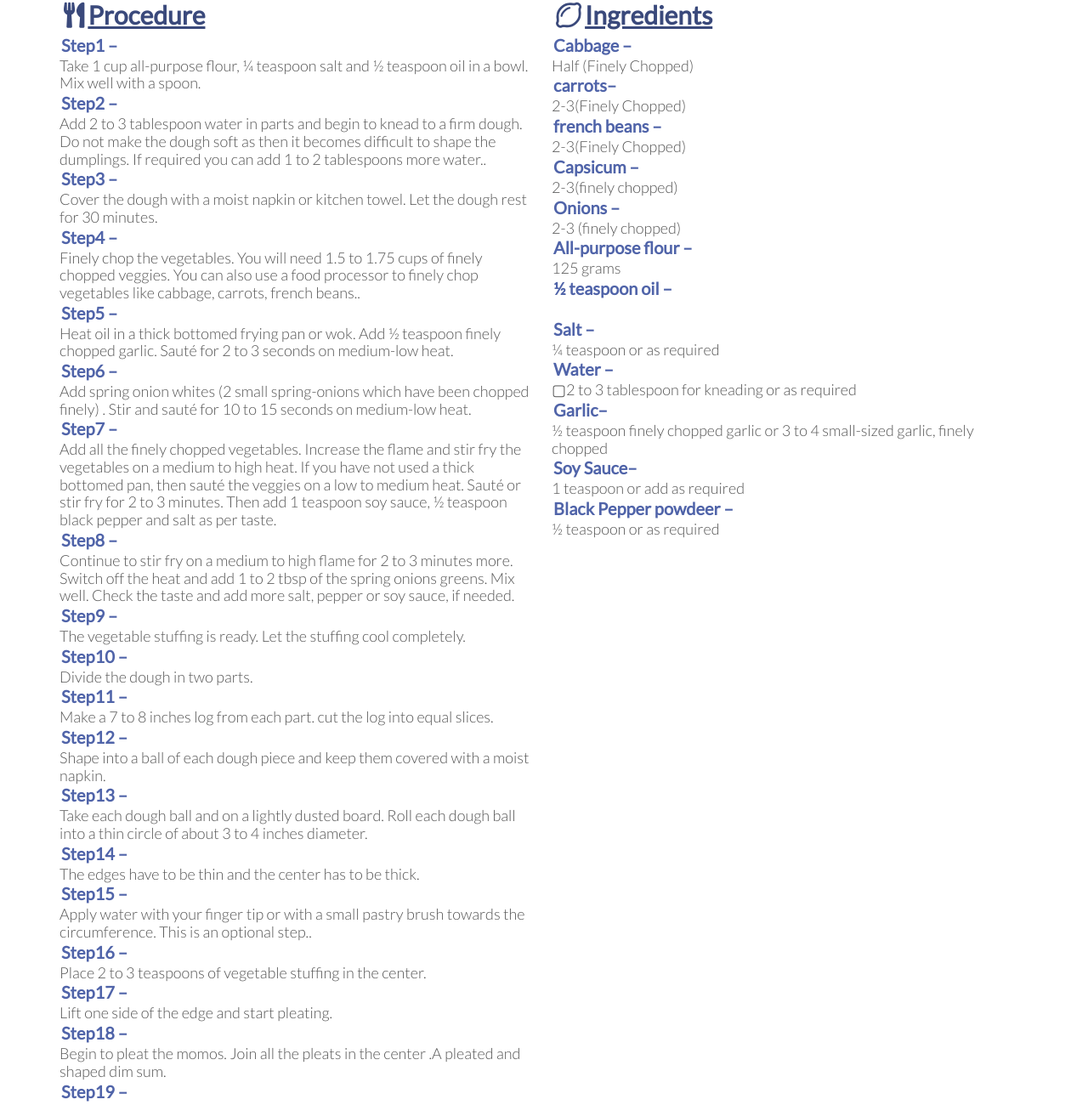
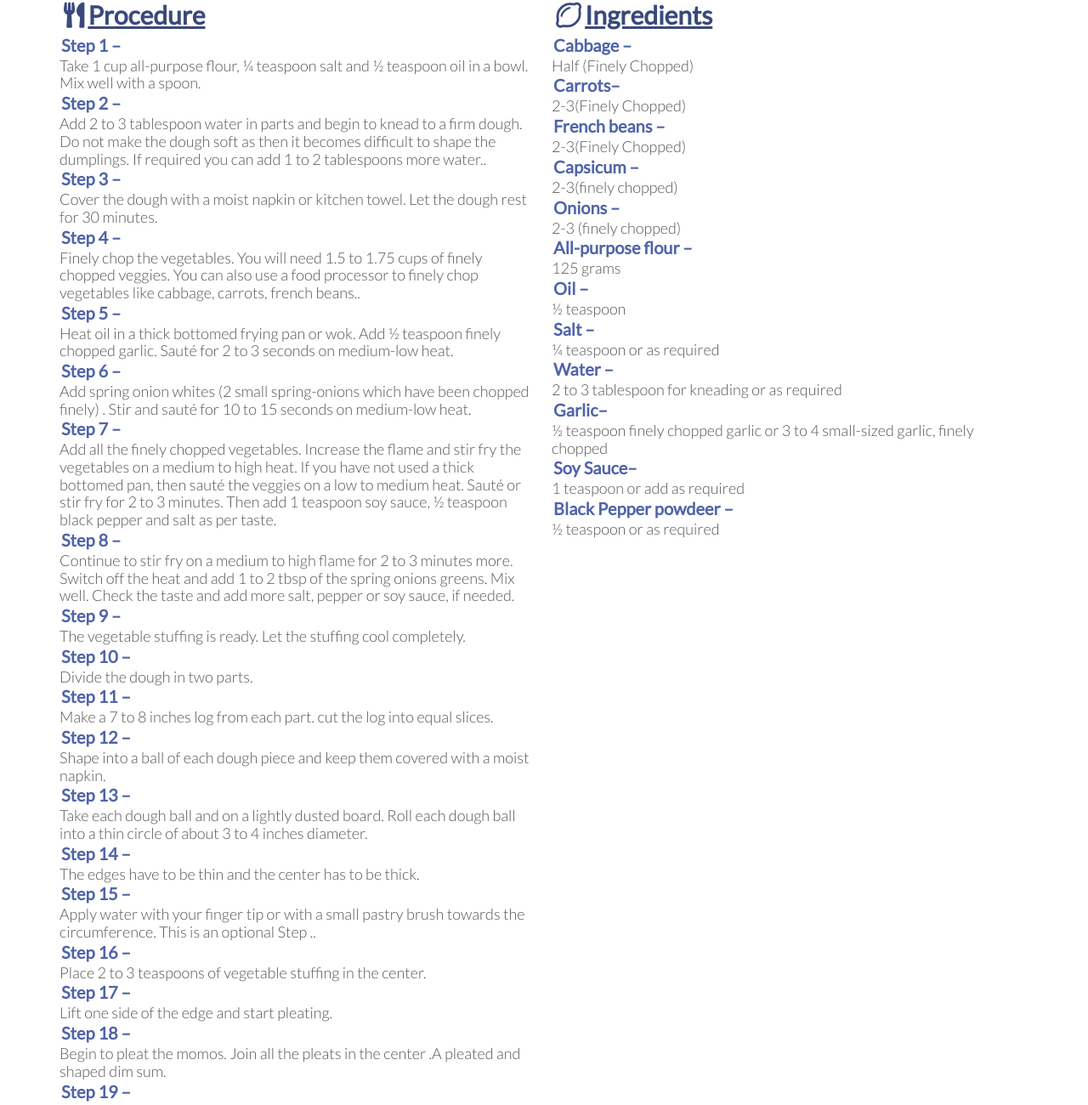
Before and after one commit to Aayush2502/Simple-Recipes-Project, a plain HTML site: page momos.html in a window 1280 px wide. Shown: the part 817-2117 px from the top of the page at 85% size. Drawn offline with nearby package versions, Linux system fonts and the light colour scheme.

Commit message:
minor changes

```diff
--- a/momos.html
+++ b/momos.html
@@ -40,7 +40,7 @@
       </div>
     </nav>
     <section class="recipe">
-      <h2 class="recipe-hero-title">White Sauce Pasta</h2>
+      <h2 class="recipe-hero-title">Momos</h2>
       <div class="row">
         <div class="col span-1-of-2">
           <img
@@ -84,48 +84,48 @@
         <div class="row">
           <div class="col span-1-of-2">
             <h4><i class="fas fa-utensils"></i>Procedure</h4>
-            <h5>Step1 &#8211;</h5>
+            <h5>Step 1 &#8211;</h5>
             Take 1 cup all-purpose flour, ¼ teaspoon salt and ½ teaspoon oil in a bowl. Mix well with a spoon.<br />
-            <h5>Step2 &#8211;</h5>  Add 2 to 3 tablespoon water in parts and begin to knead to a firm dough.
+            <h5>Step 2 &#8211;</h5>  Add 2 to 3 tablespoon water in parts and begin to knead to a firm dough.
             Do not make the dough soft as then it becomes difficult to shape the dumplings.
             If required you can add 1 to 2 tablespoons more water..<br />
-            <h5>Step3 &#8211;</h5> Cover the dough with a moist napkin or kitchen towel. Let the dough rest for 30 minutes.<br />
-            <h5>Step4 &#8211;</h5> Finely chop the vegetables. You will need 1.5 to 1.75 cups of finely chopped veggies.
+            <h5>Step 3 &#8211;</h5> Cover the dough with a moist napkin or kitchen towel. Let the dough rest for 30 minutes.<br />
+            <h5>Step 4 &#8211;</h5> Finely chop the vegetables. You will need 1.5 to 1.75 cups of finely chopped veggies.
             You can also use a food processor to finely chop vegetables like cabbage, carrots, french beans..<br />
-            <h5>Step5 &#8211;</h5> Heat oil in a thick bottomed frying pan or wok.
+            <h5>Step 5 &#8211;</h5> Heat oil in a thick bottomed frying pan or wok.
             Add ½ teaspoon finely chopped garlic. Sauté for 2 to 3 seconds on medium-low heat.<br />
-            <h5>Step6 &#8211;</h5>Add spring onion whites (2 small spring-onions which have been chopped finely) .
+            <h5>Step 6 &#8211;</h5>Add spring onion whites (2 small spring-onions which have been chopped finely) .
             Stir and sauté for 10 to 15 seconds on medium-low heat.<br />
-            <h5>Step7 &#8211;</h5> Add all the finely chopped vegetables. Increase the flame and stir fry the vegetables on a medium to high heat.
+            <h5>Step 7 &#8211;</h5> Add all the finely chopped vegetables. Increase the flame and stir fry the vegetables on a medium to high heat.
             If you have not used a thick bottomed pan, then sauté the veggies on a low to medium heat.
             Sauté or stir fry for 2 to 3 minutes.
             Then add 1 teaspoon soy sauce, ½ teaspoon black pepper and salt as per taste.<br />
-            <h5>Step8 &#8211;</h5> Continue to stir fry on a medium to high flame for 2 to 3 minutes more.
+            <h5>Step 8 &#8211;</h5> Continue to stir fry on a medium to high flame for 2 to 3 minutes more.
             Switch off the heat and add 1 to 2 tbsp of the spring onions greens. Mix well.
             Check the taste and add more salt, pepper or soy sauce, if needed.<br />
-            <h5>Step9 &#8211;</h5> The vegetable stuffing is ready. Let the stuffing cool completely.<br />
-            <h5>Step10 &#8211;</h5> Divide the dough in two parts.<br />
-            <h5>Step11 &#8211;</h5> Make a 7 to 8 inches log from each part. cut the log into equal slices.<br />
-            <h5>Step12 &#8211;</h5>Shape into a ball of each dough piece and keep them covered with a moist napkin.<br />
-            <h5>Step13 &#8211;</h5>  Take each dough ball and on a lightly dusted board.
+            <h5>Step 9 &#8211;</h5> The vegetable stuffing is ready. Let the stuffing cool completely.<br />
+            <h5>Step 10 &#8211;</h5> Divide the dough in two parts.<br />
+            <h5>Step 11 &#8211;</h5> Make a 7 to 8 inches log from each part. cut the log into equal slices.<br />
+            <h5>Step 12 &#8211;</h5>Shape into a ball of each dough piece and keep them covered with a moist napkin.<br />
+            <h5>Step 13 &#8211;</h5>  Take each dough ball and on a lightly dusted board.
             Roll each dough ball into a thin circle of about 3 to 4 inches diameter.<br />
-            <h5>Step14 &#8211;</h5> The edges have to be thin and the center has to be thick.<br />
-            <h5>Step15 &#8211;</h5> Apply water with your finger tip or with a small pastry brush towards the circumference.
-            This is an optional step..<br />
-            <h5>Step16 &#8211;</h5>  Place 2 to 3 teaspoons of vegetable stuffing in the center.<br />
-            <h5>Step17 &#8211;</h5> Lift one side of the edge and start pleating. <br />
-            <h5>Step18 &#8211;</h5>Begin to pleat the momos. Join all the pleats in the center
+            <h5>Step 14 &#8211;</h5> The edges have to be thin and the center has to be thick.<br />
+            <h5>Step 15 &#8211;</h5> Apply water with your finger tip or with a small pastry brush towards the circumference.
+            This is an optional Step ..<br />
+            <h5>Step 16 &#8211;</h5>  Place 2 to 3 teaspoons of vegetable stuffing in the center.<br />
+            <h5>Step 17 &#8211;</h5> Lift one side of the edge and start pleating. <br />
+            <h5>Step 18 &#8211;</h5>Begin to pleat the momos. Join all the pleats in the center
             .A pleated and shaped dim sum.<br />
-            <h5>Step19 &#8211;</h5>Grease a steamer pan with some oil.<br />
-            <h5>Step20 &#8211;</h5>Arrange them in the pan, keeping space between them.
+            <h5>Step 19 &#8211;</h5>Grease a steamer pan with some oil.<br />
+            <h5>Step 20 &#8211;</h5>Arrange them in the pan, keeping space between them.
             Steam them in an electric cooker or a steamer pan. You can also use idli pan or pressure cooker to steam.
             Add 2 cups water in the pot or pan while steaming. (Check recipe notes in the recipe card below.)<br />
-            <h5>Step21 &#8211;</h5>Cover and steam for 5 to 6 minutes till the outer dough becomes transparent.
+            <h5>Step 21 &#8211;</h5>Cover and steam for 5 to 6 minutes till the outer dough becomes transparent.
             Don’t overcook as then the outer dough, becomes dense and chewy.
             The steaming time may vary upon the thickness of momos’ cover.<br />
-            <h5>Step22 &#8211;</h5>When you touch the momo then dough should not feel sticky to you.
+            <h5>Step 22 &#8211;</h5>When you touch the momo then dough should not feel sticky to you.
             This means they are done and the momos will have a transparent look.<br />
-            <h5>Step23 &#8211;</h5>Serve veg momos hot with momos chutney or red chilli-garlic chutney,
+            <h5>Step 23 &#8211;</h5>Serve veg momos hot with momos chutney or red chilli-garlic chutney,
             spicy schezwan sauce or tomato sauce.
             They also go best with a spicy sauce and should be eaten hot.<br />
           </div>
@@ -133,18 +133,18 @@
             <h4><i class="far fa-lemon"></i>Ingredients</h4>
             <p>
               <h5>Cabbage &#8211;</h5> Half (Finely Chopped) <br />
-              <h5>carrots&#8211;</h5> 2-3(Finely Chopped)<br />
-              <h5>french beans &#8211;</h5> 2-3(Finely Chopped)<br />
+              <h5>Carrots&#8211;</h5> 2-3(Finely Chopped)<br />
+              <h5>French beans &#8211;</h5> 2-3(Finely Chopped)<br />
               <h5>Capsicum &#8211;</h5> 2-3(finely chopped)<br />
               <h5>Onions &#8211;</h5> 2-3 (finely chopped)<br />
-              <h5> All-purpose flour &#8211;</h5>125 grams<br />
-              <h5> ½ teaspoon oil &#8211;</h5><br />
-              <h5> Salt &#8211;</h5>¼ teaspoon or as required<br />
-              <h5> Water &#8211;</h5>▢2 to 3 tablespoon for kneading or as required<br />
-              <h5> Garlic&#8211;</h5>½ teaspoon finely chopped garlic or
+              <h5>All-purpose flour &#8211;</h5>125 grams<br />
+              <h5>Oil &#8211;</h5>½ teaspoon<br />
+              <h5>Salt &#8211;</h5>¼ teaspoon or as required<br />
+              <h5>Water &#8211;</h5>2 to 3 tablespoon for kneading or as required<br />
+              <h5>Garlic&#8211;</h5>½ teaspoon finely chopped garlic or
               3 to 4 small-sized garlic, finely chopped<br />
-              <h5> Soy Sauce&#8211;</h5>1 teaspoon or add as required<br />
-              <h5> Black Pepper powdeer &#8211;</h5>½ teaspoon or as required<br />
+              <h5>Soy Sauce&#8211;</h5>1 teaspoon or add as required<br />
+              <h5>Black Pepper powdeer &#8211;</h5>½ teaspoon or as required<br />
             </p>
           </div>
         </div>
```
Also changed, not shown: white-sauce-pasta.html (+19 -19 lines).
